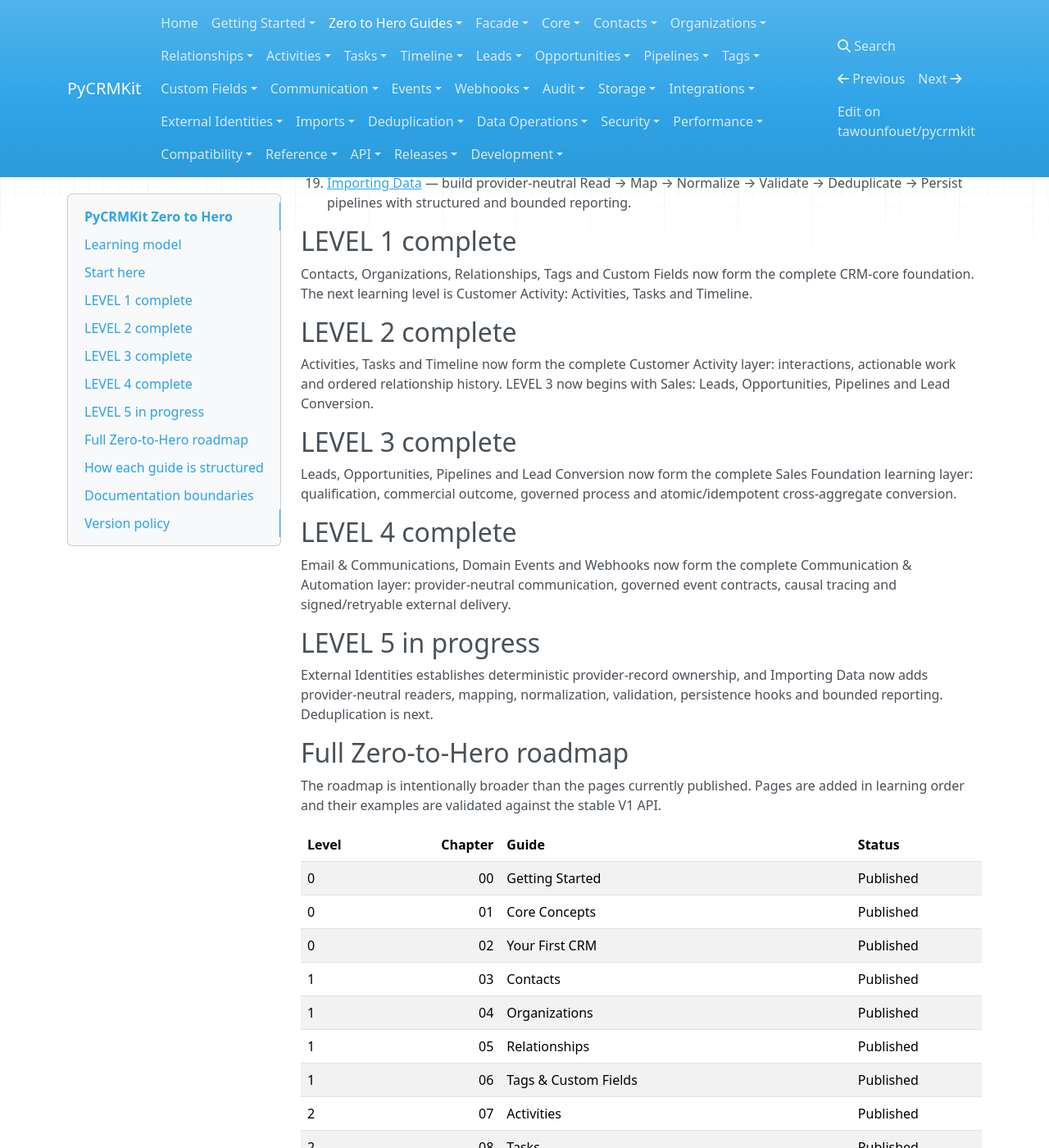
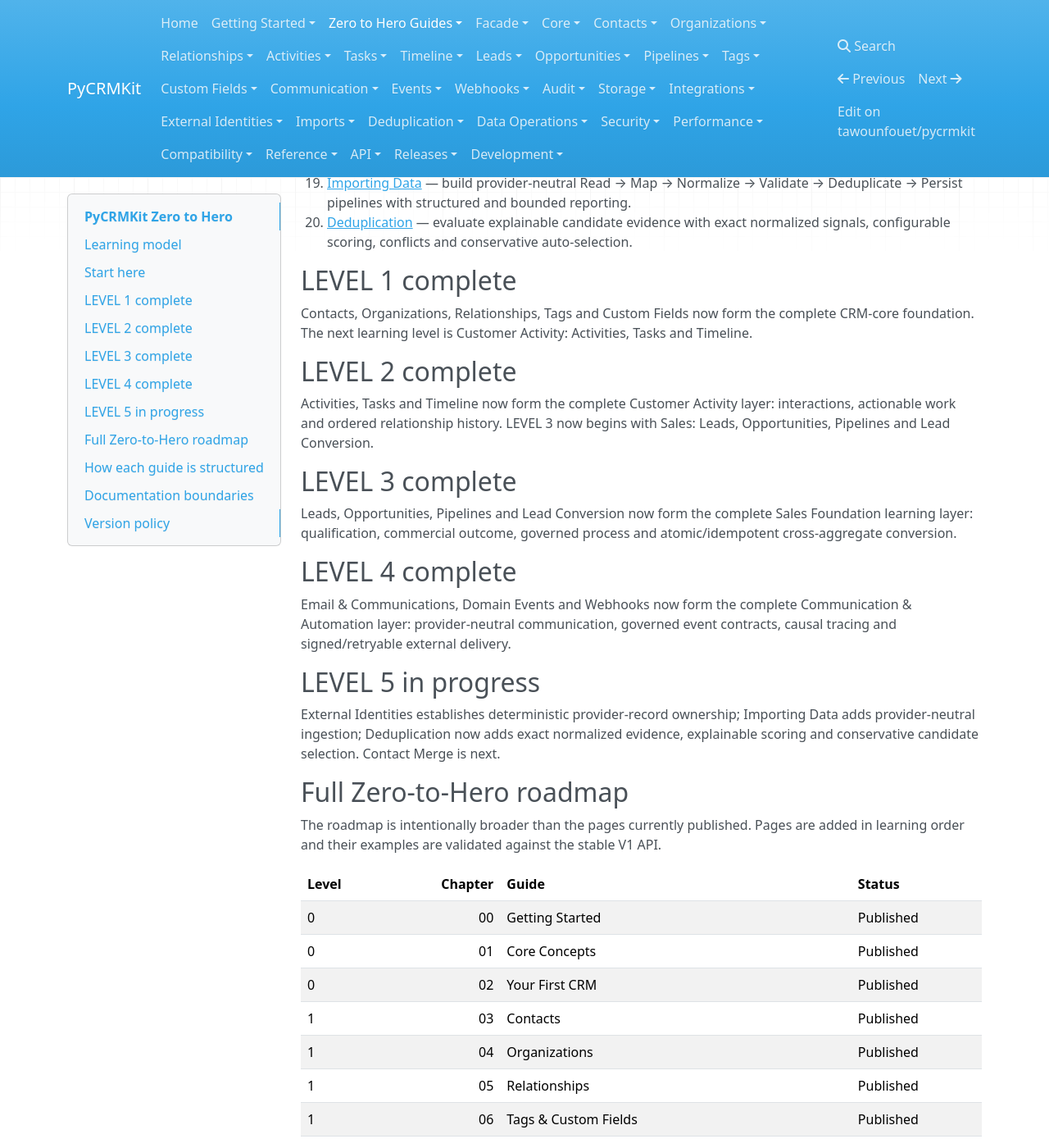
Before and after one commit to tawounfouet/pycrmkit, an MkDocs documentation site: the page built from docs/guides/index.md, in a window 1280 px wide and 1400 px high, scrolled down 1392 px. Shown: the whole window at 82% size. Built offline with MkDocs 1.6.1, drawn with Linux system fonts in a browser that asks for light colours; nearby versions of some CDN libraries.

Commit message:
docs(guides): publish deduplication learning chapter

```diff
--- a/docs/guides/index.md
+++ b/docs/guides/index.md
@@ -52,6 +52,7 @@
 17. [Webhooks](16_webhooks.md) — deliver committed DomainEvents externally with signed, idempotent, retryable HTTP delivery.
 18. [External Identities](17_external_identities.md) — map provider-owned record IDs to CRM entities with deterministic ownership, idempotent attach and privacy-aware events.
 19. [Importing Data](18_importing_data.md) — build provider-neutral Read → Map → Normalize → Validate → Deduplicate → Persist pipelines with structured and bounded reporting.
+20. [Deduplication](19_deduplication.md) — evaluate explainable candidate evidence with exact normalized signals, configurable scoring, conflicts and conservative auto-selection.
 
 ## LEVEL 1 complete
 
@@ -71,7 +72,7 @@
 
 ## LEVEL 5 in progress
 
-External Identities establishes deterministic provider-record ownership, and Importing Data now adds provider-neutral readers, mapping, normalization, validation, persistence hooks and bounded reporting. Deduplication is next.
+External Identities establishes deterministic provider-record ownership; Importing Data adds provider-neutral ingestion; Deduplication now adds exact normalized evidence, explainable scoring and conservative candidate selection. Contact Merge is next.
 
 ## Full Zero-to-Hero roadmap
 
```
Also changed, not shown: other parts of docs/guides/index.md (+1 -1 lines).
